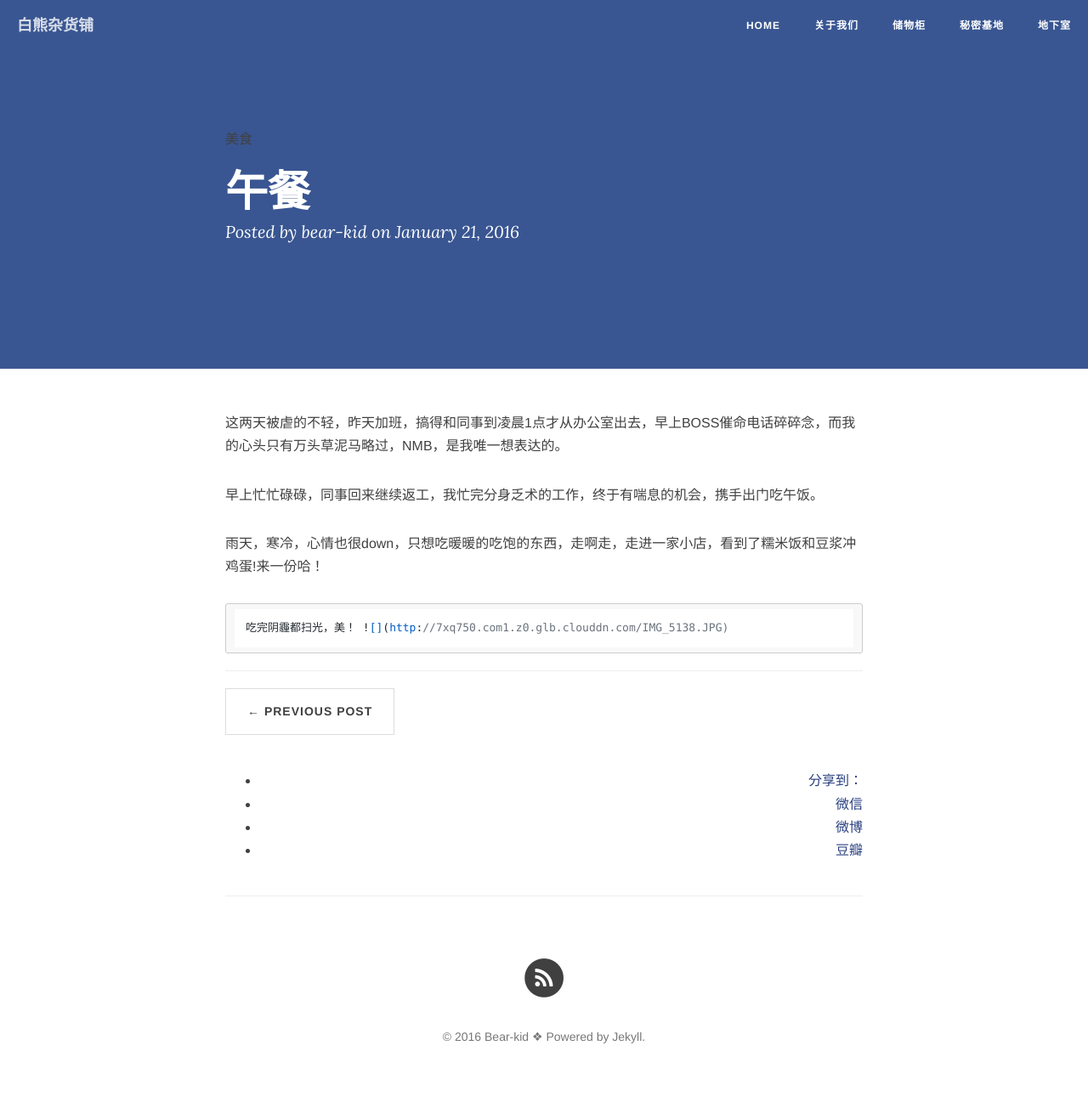
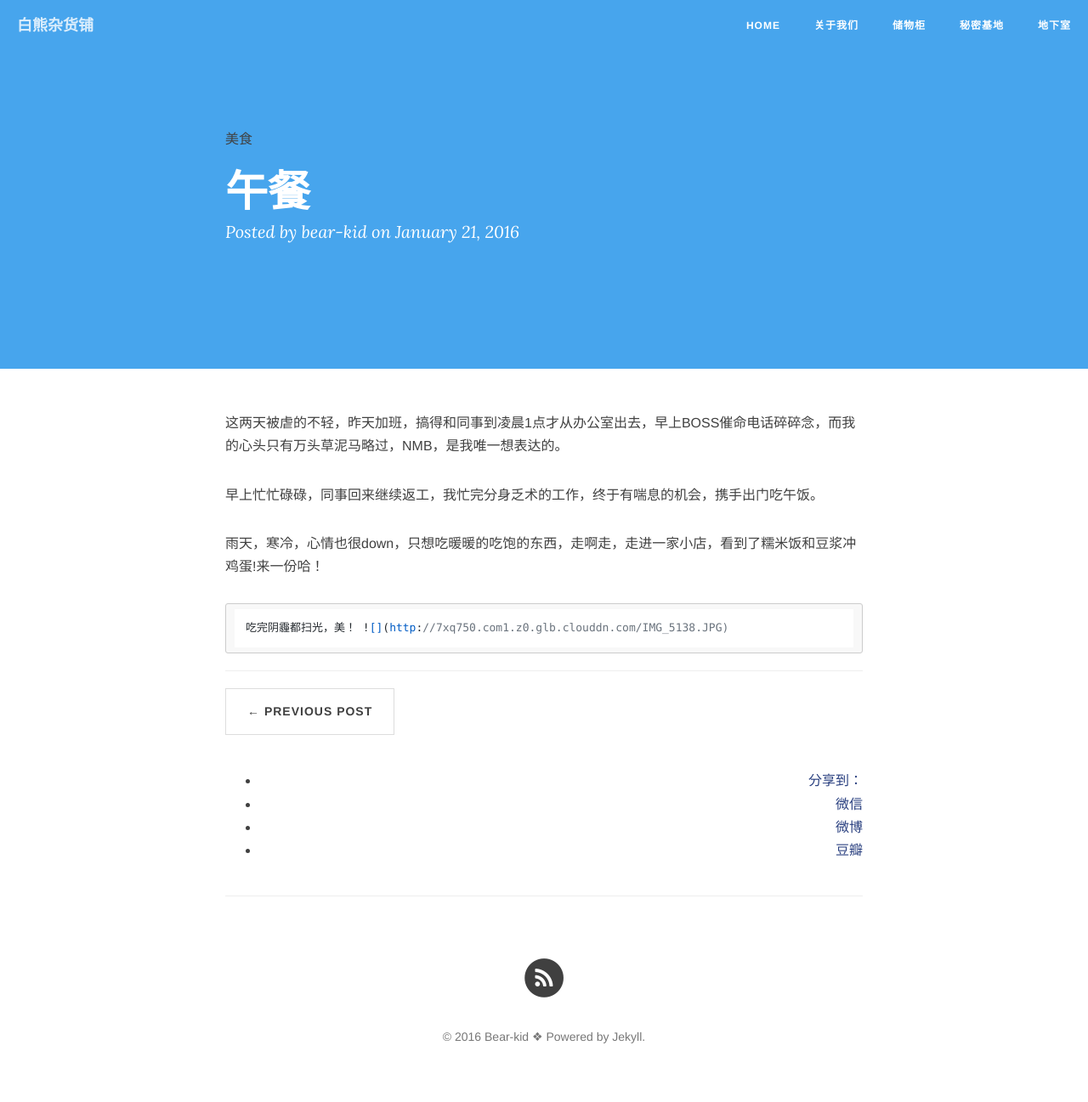
Before and after one commit to bear-kid/bear-kid.github.io, a Jekyll site: the page built from _posts/2016-01-21-lunch.md, in a window 1280 px wide. Shown: the whole page at 85% size. Built offline with Jekyll 4.4.1, drawn with Linux system fonts in a browser that asks for light colours; nearby versions of some CDN libraries; comment, search, counter and statistics services are not loaded.

Commit message:
Update _config.yml

```diff
--- a/_config.yml
+++ b/_config.yml
@@ -37,7 +37,7 @@ defaults:
     values:
       layout: "post"
       author: "bear-kid"
-      header-img: "img/facebook.jpg" # We don't want posts without a header image, that whould mean white on white
+      header-img: "img/twitter.jpg" # We don't want posts without a header image, that whould mean white on white
 
 # Comments
 comments :
```
